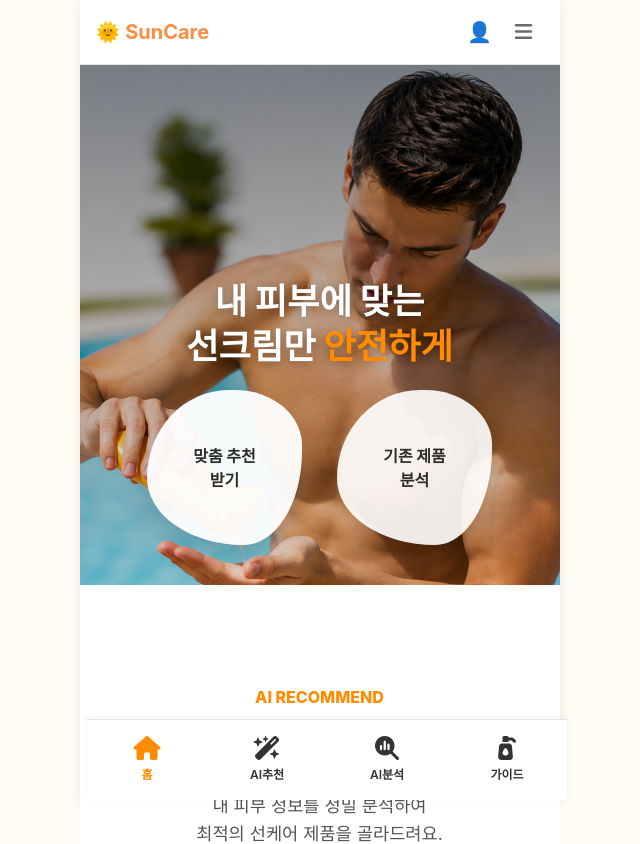
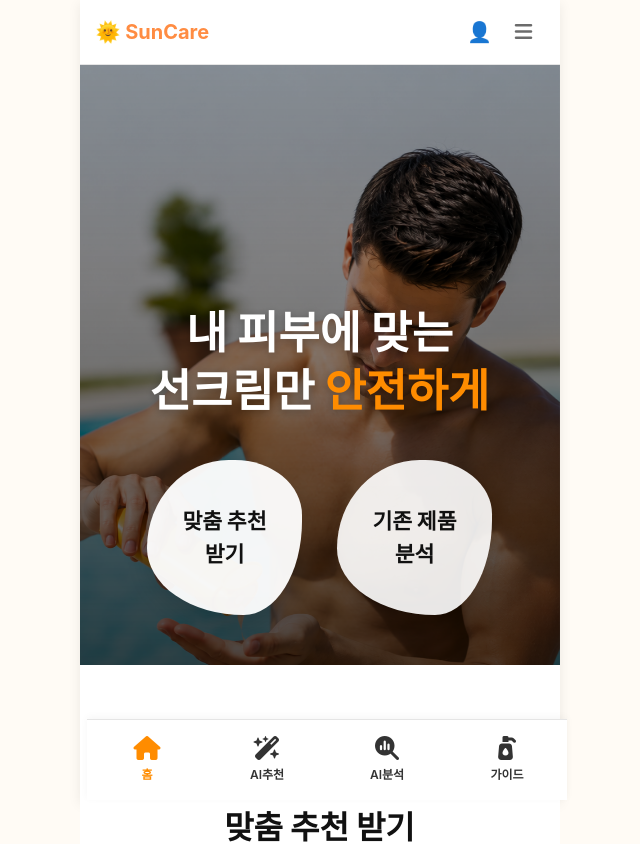
Before and after one commit to 2026-SMHRD-KDT-HealthCare-5/Sunsu_Care, a React (Vite) app in the folder frontend/: page / in a window 1280 px wide. Shown: the top 844 px of the page, without its empty margins (313-953 px from the left). Built offline with nearby package versions, Linux system fonts and the light colour scheme.

Commit message:
홈페이지(메인화면) jsx css수정

```diff
--- a/frontend/src/pages/HomePage.css
+++ b/frontend/src/pages/HomePage.css
@@ -1,15 +1,27 @@
-/* HomePage.css */
+/* =========================================
+   HomePage.css - 전체 최적화
+   ========================================= */
 
 .home-container {
   width: 100%;
   overflow-x: hidden;
   background-color: #fff;
-  padding-bottom: 80px; /* 하단 배너 여백 */
+  padding-bottom: 100px; /* 🌟 하단 배너 여백 넉넉히 확보 */
 }
 
 /* 🌟 여백 조정을 위해 히어로 섹션 정렬 방식 변경 */
-/* HomePage.css - 이 부분들을 찾아서 교체해 주세요! */
+.hero-section {
+  position: relative;
+  width: 100%;
+  height: 90vh;
+  overflow: hidden;
+  display: flex;
+  align-items: flex-end; /* 글씨를 밑으로 내림 */
+  justify-content: center;
+  padding-bottom: 80px;
+}
 
+/* 메인 배경 이미지 설정 */
 .hero-bg {
   position: absolute;
   top: 0;
@@ -17,21 +29,21 @@
   width: 100%;
   height: 100%;
   background-size: cover;
-  /* 🌟 배경 사진의 기준점을 중앙(center)에서 상단(top)으로 올려서 얼굴이 잘리지 않게 합니다 */
-  background-position: center 15%;
+  background-position: center top; /* 🌟 얼굴 가리지 않게 top으로 고정 */
   transition: opacity 1.5s ease-in-out;
   z-index: 0;
+  overflow: hidden;
 }
 
-.hero-section {
-  position: relative;
+
+.hero-overlay {
+  position: absolute;
+  top: 0;
+  left: 0;
   width: 100%;
-  height: 65vh;
-  overflow: hidden;
-  display: flex;
-  align-items: flex-end; /* 글씨를 아래로 내림 */
-  justify-content: center;
-  padding-bottom: 40px; /* 🌟 밑바닥과의 여백을 조금 줄여서 글씨를 더 내립니다 */
+  height: 100%;
+  background: linear-gradient(to bottom, rgba(0,0,0,0.3), rgba(0,0,0,0.7));
+  z-index: 1;
 }
 
 .cta-wrapper {
@@ -40,21 +52,10 @@
   display: flex;
   flex-direction: column;
   align-items: center;
-  gap: 20px; /* 🌟 글씨와 동그라미 사이의 간격을 30px -> 20px로 줄여서 위쪽 공간을 확보합니다 */
+  gap: 20px;
   width: 100%;
   padding: 0 20px;
 }
-
-.hero-overlay {
-  position: absolute;
-  top: 0;
-  left: 0;
-  width: 100%;
-  height: 100%;
-  background: linear-gradient(to bottom, rgba(0,0,0,0.4), rgba(0,0,0,0.1));
-  z-index: 1;
-}
-
 
 .hero-title {
   color: white;
@@ -62,7 +63,7 @@
   font-size: 2.2rem;
   font-weight: 800;
   line-height: 1.3;
-  margin-bottom: 2;
+  margin-bottom: 20px;
   text-shadow: 0 2px 10px rgba(0,0,0,0.3);
 }
 
@@ -87,17 +88,14 @@
   text-align: center;
   padding: 15px;
   font-weight: 800;
-<<<<<<< HEAD
   font-size: 1.35rem;
-=======
-  font-size: 1.3rem;
->>>>>>> c652c7cbd4a607be84d8c0f204afe785b8cce35c
   color: #111;
   cursor: pointer;
   box-shadow: 0 10px 30px rgba(0,0,0,0.15);
   transition: transform 0.3s ease;
   border-radius: 60% 40% 30% 70% / 60% 30% 70% 40%;
   animation: blob-animate 8s infinite alternate;
+  box-sizing: border-box; /* 찌그러짐 방지 */
 }
 
 .blob-button:nth-child(2) {
@@ -124,6 +122,7 @@
   margin-bottom: 0;
   text-align: center;
   border-bottom: 8px solid #f8fafc;
+  box-sizing: border-box;
 }
 
 .content-section:last-child {
@@ -162,15 +161,20 @@
   font-weight: 700;
   font-size: 1.2rem;
   cursor: pointer;
+  box-sizing: border-box; /* 삐져나감 방지 */
 }
 
-/* 🌟 메인 화면 전용 쇼핑 리스트 디자인 */
+
+/* =========================================
+   🌟 메인 화면 전용 쇼핑 리스트 디자인
+   ========================================= */
 .shop-list-embedded {
   display: flex;
   flex-direction: column;
-  gap: 15px; /* 카드 간격 */
+  gap: 15px;
   align-items: center;
   width: 100%;
+  box-sizing: border-box;
 }
 
 .embedded-shop-card {
@@ -183,42 +187,42 @@
   cursor: pointer;
   transition: all 0.2s ease;
   width: 100%;
-  max-width: 380px; /* 모바일 카드 너비 고정 */
+  max-width: 380px;
   box-shadow: 0 2px 5px rgba(0,0,0,0.03);
+  box-sizing: border-box;
 }
 
 .embedded-shop-card:active {
   background-color: #fff9f5;
   border-color: #ff8c00;
-  transform: scale(0.98); /* 눌리는 효과 */
+  transform: scale(0.98);
 }
 
-/* 왼쪽: 로고 박스 */
 .embedded-logo-wrap {
   width: 60px;
   height: 60px;
-  border-radius: 50%; /* 동그란 로고 */
+  border-radius: 50%;
   overflow: hidden;
   margin-right: 18px;
   border: 1px solid #eee;
   display: flex;
   align-items: center;
   justify-content: center;
+  flex-shrink: 0; /* 🌟 로고 찌그러짐 방지 */
 }
 
 .embedded-logo-img {
   width: 100%;
   height: 100%;
-  object-fit: cover; /* 로고 이미지 안깨지게 */
+  object-fit: cover;
 }
 
-/* 오른쪽: 설명 박스 */
 .embedded-info-wrap {
   flex: 1;
   display: flex;
   flex-direction: column;
   gap: 4px;
-  text-align: left; /* 왼쪽 정렬 */
+  text-align: left;
 }
 
 .embedded-shop-name {
@@ -234,8 +238,55 @@
 }
 
 .embedded-shop-benefit {
-  color: #ff8c00; /* 오렌지색 포인트 */
+  color: #ff8c00;
   font-weight: 600;
   font-size: 0.85rem;
   margin-top: 2px;
 }
+
+
+
+.hero-bg .bg-image {
+  position: absolute;
+  top: 0;
+  left: 0;
+  width: 100%;
+  height: 100%;
+  background-size: cover;
+  background-position: center top;
+  opacity: 0;
+  animation: smoothFade 10s infinite;
+}
+
+/* 여자 이미지 */
+.hero-bg .bg-image.woman {
+  background-image: url('/main_woman.png');
+  animation-delay: 0s;
+}
+
+/* 남자 이미지 */
+.hero-bg .bg-image.man {
+  background-image: url('/main_man.png');
+  animation-delay: 5s;
+}
+
+/* 크로스페이드 키프레임 */
+@keyframes smoothFade {
+  0%   { opacity: 1; }
+  40%  { opacity: 1; }
+  50%  { opacity: 0; }
+  90%  { opacity: 0; }
+  100% { opacity: 1; }
+}
+
+
+
+@media (min-width: 769px) {
+  .hero-section {
+    height: 75vh;
+    padding-bottom: 50px;
+  }
+  .hero-title {
+    font-size: 2.8rem;
+  }
+}
--- a/frontend/src/pages/HomePage.jsx
+++ b/frontend/src/pages/HomePage.jsx
@@ -1,18 +1,16 @@
-import React, { useState, useEffect } from 'react';
+import React, { useEffect } from 'react';
 import { useNavigate, useLocation } from 'react-router-dom';
 import './HomePage.css';
 
 const HomePage = () => {
     const navigate = useNavigate();
     const location = useLocation();
-    const [bgImage, setBgImage] = useState('/main_woman.png');
 
-    // 다른 페이지에서 해시태그(#)를 달고 넘어왔을 때를 위한 처리
+    // 해시태그(#) 대신 React Router의 state를 활용한 안전한 스크롤링
     useEffect(() => {
-        if (location.hash) {
-            const id = location.hash.replace('#', '');
+        if (location.state && location.state.targetId) {
             setTimeout(() => {
-                const element = document.getElementById(id);
+                const element = document.getElementById(location.state.targetId);
                 if (element) {
                     const y = element.getBoundingClientRect().top + window.scrollY - 60;
                     window.scrollTo({ top: y, behavior: 'smooth' });
@@ -23,20 +21,16 @@ const HomePage = () => {
         }
     }, [location]);
 
-    // 5초마다 배경 이미지 전환
-    useEffect(() => {
-        const interval = setInterval(() => {
-            setBgImage((prev) =>
-                prev === '/main_woman.png' ? '/main_man.png' : '/main_woman.png'
-            );
-        }, 5000);
-        return () => clearInterval(interval);
-    }, []);
-
     return (
         <div className="home-container">
             <section className="hero-section">
-                <div className="hero-bg" style={{ backgroundImage: `url(${bgImage})` }}></div>
+
+                {/* 🌟 수정된 배경 영역: CSS 애니메이션으로 2장이 스무스하게 전환됨 */}
+                <div className="hero-bg">
+                    <div className="bg-image woman"></div>
+                    <div className="bg-image man"></div>
+                </div>
+
                 <div className="hero-overlay"></div>
 
                 <div className="cta-wrapper">
@@ -79,12 +73,11 @@ const HomePage = () => {
                     <button className="section-btn" style={{backgroundColor: '#fff', color: '#ff8c00', border: '1px solid #ff8c00'}} onClick={() => navigate('/ShoppingPage')}>보러가기 →</button>
                 </section>
 
-                {/* 🌟 4. 새로 추가된 세안 가이드 구역! */}
+                {/* 4. 세안 가이드 구역 */}
                 <section id="guide" className="content-section" style={{ marginBottom: '40px' }}>
                     <span className="section-tag">WASHING GUIDE</span>
                     <h2 className="section-title">맞춤 세안 가이드</h2>
                     <p className="section-desc">선크림 잔여물 없는 완벽한 세안법!<br/>내 피부에 맞는 세안 가이드를 확인하세요.</p>
-                    {/*  /guide 페이지로 연결됩니다 */}
                     <button className="section-btn" style={{backgroundColor: '#ffb347'}} onClick={() => navigate('/guide')}>가이드 보기 →</button>
                 </section>
 
--- a/frontend/src/pages/MyPage.css
+++ b/frontend/src/pages/MyPage.css
@@ -132,3 +132,46 @@
     text-align: center; color: #ff8c00; font-weight: 800; font-size: 1rem;
     margin-top: auto; padding-top: 15px; border-top: 1px dashed #e2e8f0;
 }
+/* 부모 컨테이너는 position: relative 등으로 잡혀있다고 가정 */
+.hero-bg-container {
+    position: absolute;
+    top: 0;
+    left: 0;
+    width: 100%;
+    height: 100%;
+    z-index: -1;
+}
+
+.hero-bg-image {
+    position: absolute;
+    top: 0;
+    left: 0;
+    width: 100%;
+    height: 100%;
+    background-size: cover;
+    background-position: center;
+    opacity: 0;
+    /* 총 10초 동안 애니메이션 무한 반복 (2장 * 5초) */
+    animation: fadeAnimation 10s infinite;
+}
+
+/* 첫 번째 이미지 (여자) */
+.hero-bg-image.woman {
+    background-image: url('/main_woman.png');
+    animation-delay: 0s; /* 바로 시작 */
+}
+
+/* 두 번째 이미지 (남자) */
+.hero-bg-image.man {
+    background-image: url('/main_man.png');
+    animation-delay: 5s; /* 5초 뒤 시작해서 교차됨 */
+}
+
+/* 스무스한 크로스페이드 효과 키프레임 */
+@keyframes fadeAnimation {
+    0% { opacity: 1; }
+    40% { opacity: 1; }
+    50% { opacity: 0; }
+    90% { opacity: 0; }
+    100% { opacity: 1; }
+}
--- a/frontend/src/pages/ShoppingPage.css
+++ b/frontend/src/pages/ShoppingPage.css
@@ -2,13 +2,10 @@
 
 .shopping-container {
     width: 100%;
-    height: 100vh;
-    background-color: #f8fafc; /* 연한 회색 배경 */
-    display: flex;
-    flex-direction: column;
-    max-width: 420px; /* 모바일 뼈대 고정 */
-    margin: 0 auto;
-    position: relative;
+    min-height: 100vh; /*
+    padding-bottom: 120px;
+    background-color: #f8fafc;
+    box-sizing: border-box;
 }
 
 /* 상단 헤더 (팀 디자인 통일) */
@@ -84,7 +81,7 @@
 .shop-logo-img {
     width: 100%;
     height: 100%;
-    object-fit: contain; /* 로고 이미지 안깨지게 */
+    object-fit: contain;
 }
 
 /* 오른쪽: 설명 박스 */
@@ -108,7 +105,7 @@
 }
 
 .shop-benefit {
-    color: #ff8c00; /* 오렌지색 포인트 */
+    color: #ff8c00;
     font-weight: 600;
     font-size: 0.85rem;
     margin-top: 2px;
```
